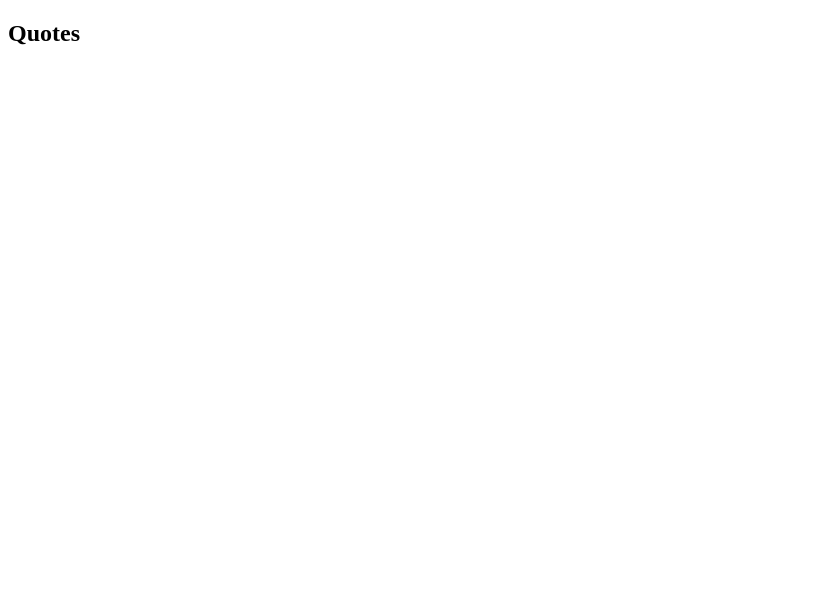
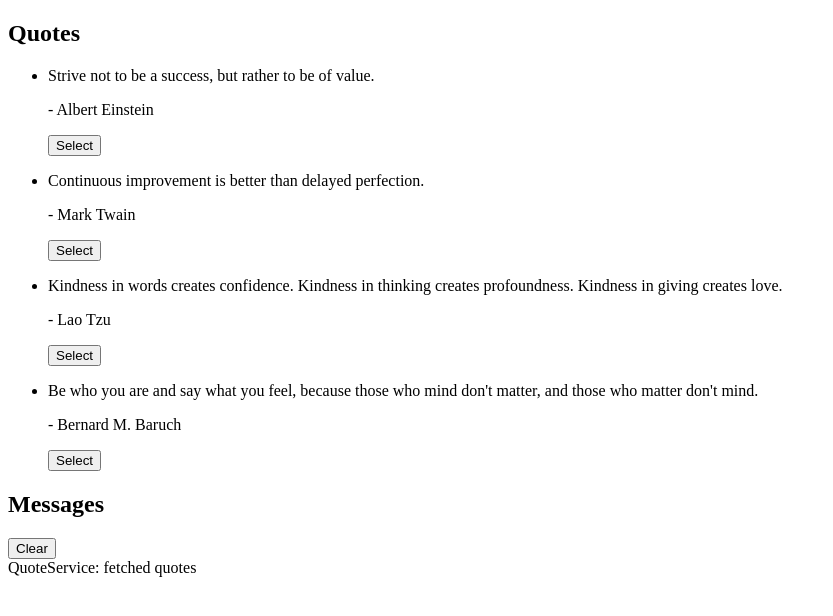
Before and after one commit to ibrahimkonuk/angular-quotes-app, an Angular app: page / in a window 1280 px wide. Shown: the top 616 px of the page, without its empty margins (0-833 px from the left). Built offline with nearby package versions, Linux system fonts and the light colour scheme.

Commit message:
Inject messages service to quote service and component

```diff
--- a/src/app/components/quotes/quotes.component.ts
+++ b/src/app/components/quotes/quotes.component.ts
@@ -1,6 +1,7 @@
 import { Component, OnInit } from '@angular/core';
 import { Quote } from 'src/app/interfaces/quote';
 import { QuoteService } from 'src/app/services/quote.service';
+import { MessageService } from 'src/app/services/message.service';
 
 @Component({
   selector: 'app-quotes',
@@ -13,12 +14,18 @@ export class QuotesComponent implements OnInit {
 
   onSelect(quote: Quote): void {
     this.selectedQuote = quote;
+    this.messageService.add(
+      `QuotesComponent: Selected quote ${this.selectedQuote.id}`
+    );
   }
 
-  constructor(private quoteService: QuoteService) {}
+  constructor(
+    private quoteService: QuoteService,
+    private messageService: MessageService
+  ) {}
 
   ngOnInit(): void {
-    this.getQuotes;
+    this.getQuotes();
   }
 
   getQuotes(): void {
--- a/src/app/services/quote.service.ts
+++ b/src/app/services/quote.service.ts
@@ -2,6 +2,7 @@ import { Injectable } from '@angular/core';
 import { Observable, of } from 'rxjs';
 import { Quote } from '../interfaces/quote';
 import { QUOTES } from '../mock-data/quotes';
+import { MessageService } from './message.service';
 
 @Injectable({
   providedIn: 'root',
@@ -9,8 +10,9 @@ import { QUOTES } from '../mock-data/quotes';
 export class QuoteService {
   getQuotes(): Observable<Quote[]> {
     const quotes = of(QUOTES);
+    this.messageService.add('QuoteService: fetched quotes');
     return quotes;
   }
 
-  constructor() {}
+  constructor(private messageService: MessageService) {}
 }
```
